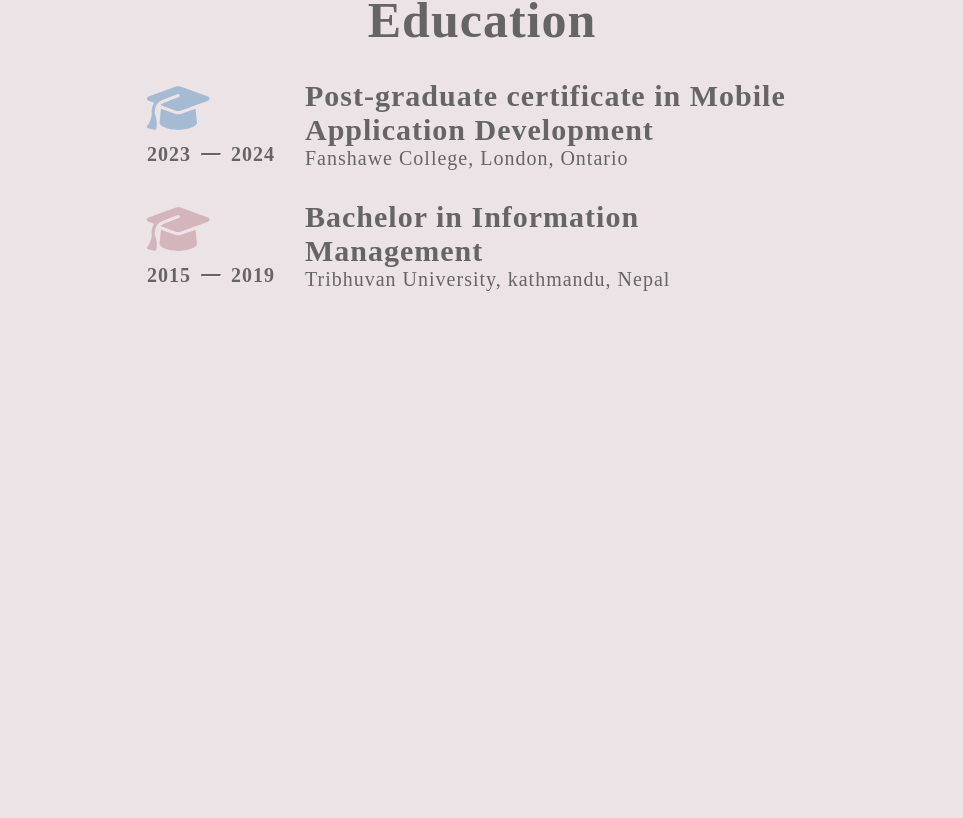
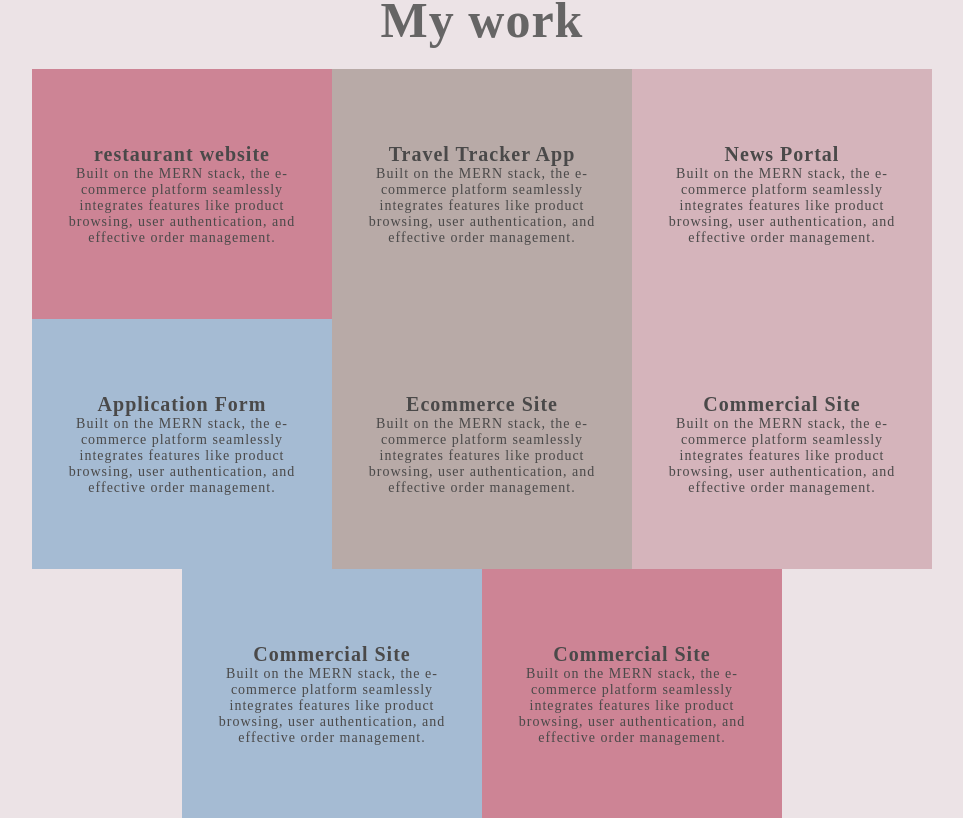
Before and after one commit to matinadongol/portfolio, a React (Create React App) app in the folder portfolio/: page / in a window 1280 px wide. Shown: the part 2382-3200 px from the top of the page, without its empty margins (158-1121 px from the left). Before the commit the page ends 2703 px from the top, so only its background shows below. Built offline with nearby package versions, Linux system fonts and the light colour scheme; a web font is replaced by a local one.

Commit message:
added projects section

```diff
--- a/portfolio/src/App.js
+++ b/portfolio/src/App.js
@@ -3,6 +3,7 @@ import About from './about/About';
 import Education from './education/Education';
 import Experience from './experience/Experience';
 import Home from './home/Home';
+import Projects from './projects/Projects';
 import Skills from './skills/Skills';
 
 function App() {
@@ -12,6 +13,7 @@ function App() {
       <About/>
       <Skills/>
       <Experience/>
+      <Projects/>
       <Education/>
     </div>
   );
--- a/portfolio/src/home/Home.css
+++ b/portfolio/src/home/Home.css
@@ -57,4 +57,7 @@
   .homeContainer{
     padding: 10rem 0;
   }
+  .homeRole span{
+    top: -2rem;
+  }
 }
--- a/portfolio/src/projects/Projects.css
+++ b/portfolio/src/projects/Projects.css
@@ -0,0 +1,46 @@
+.projectsMain{
+  display: flex;
+  justify-content: center;
+  align-items: center;
+  flex-wrap: wrap;
+  margin: 2rem 10rem 5rem 10rem;
+}
+.projectsSub{
+  padding: 2%;
+  height: 25rem;
+  width: 30rem;
+  display: flex;
+  align-items: center;
+  justify-content: center;
+}
+.projectsSub p{
+  font-size: 1.4rem;
+}
+.projectsSub a{
+  text-decoration: none;
+  color: #4a4949;
+}
+.projectsSub:nth-child(1){
+  background-color: #cd8495;
+}
+.projectsSub:nth-child(2){
+  background-color: #b8aaa7;
+}
+.projectsSub:nth-child(3){
+  background-color: #d5b4bb;
+}
+.projectsSub:nth-child(4){
+  background-color: #a5bbd3;
+}
+.projectsSub:nth-child(5){
+  background-color: #b8aaa7;
+}
+.projectsSub:nth-child(6){
+  background-color: #d5b4bb;
+}
+.projectsSub:nth-child(7){
+  background-color: #a5bbd3;
+}
+.projectsSub:nth-child(8){
+  background-color: #cd8495;
+}
--- a/portfolio/src/projects/Projects.jsx
+++ b/portfolio/src/projects/Projects.jsx
@@ -0,0 +1,62 @@
+import React from 'react'
+import '../projects/Projects.css'
+
+export default function Projects() {
+  return (
+    <>
+    <div className="projectsContainer">
+      <h1>My work</h1>
+      <div className="projectsMain">
+        <div className="projectsSub">
+          <a href="https://github.com/matinadongol/chattpatte">
+            <h5>restaurant website</h5>
+            <p>Built on the MERN stack, the e-commerce platform seamlessly integrates features like product browsing, user authentication, and effective order management.</p>
+          </a>
+        </div>
+        <div className="projectsSub">
+          <a href="https://github.com/matinadongol/TravelTracker">
+            <h5>Travel Tracker App</h5>
+            <p>Built on the MERN stack, the e-commerce platform seamlessly integrates features like product browsing, user authentication, and effective order management.</p>
+          </a>
+        </div>
+        <div className="projectsSub">
+          <a href="https://github.com/matinadongol/news_portal">
+            <h5>News Portal</h5>
+            <p>Built on the MERN stack, the e-commerce platform seamlessly integrates features like product browsing, user authentication, and effective order management.</p>
+          </a>
+        </div>
+        <div className="projectsSub">
+          <a href="https://github.com/matinadongol/machchapuchreForm">
+            <h5>Application Form</h5>
+            <p>Built on the MERN stack, the e-commerce platform seamlessly integrates features like product browsing, user authentication, and effective order management.</p>
+          </a>
+        </div>
+        <div className="projectsSub">
+          <a href="https://github.com/matinadongol/ecommerce">
+            <h5>Ecommerce Site</h5>
+            <p>Built on the MERN stack, the e-commerce platform seamlessly integrates features like product browsing, user authentication, and effective order management.</p>
+          </a>
+        </div>
+        <div className="projectsSub">
+          <a href="https://github.com/matinadongol/cowayhome">
+            <h5>Commercial Site</h5>
+            <p>Built on the MERN stack, the e-commerce platform seamlessly integrates features like product browsing, user authentication, and effective order management.</p>
+          </a>
+        </div>
+        <div className="projectsSub">
+          <a href="https://github.com/matinadongol/cowayhome">
+            <h5>Commercial Site</h5>
+            <p>Built on the MERN stack, the e-commerce platform seamlessly integrates features like product browsing, user authentication, and effective order management.</p>
+          </a>
+        </div>
+        <div className="projectsSub">
+          <a href="https://github.com/matinadongol/cowayhome">
+            <h5>Commercial Site</h5>
+            <p>Built on the MERN stack, the e-commerce platform seamlessly integrates features like product browsing, user authentication, and effective order management.</p>
+          </a>
+        </div>
+      </div>
+    </div>
+    </>
+  )
+}
```
